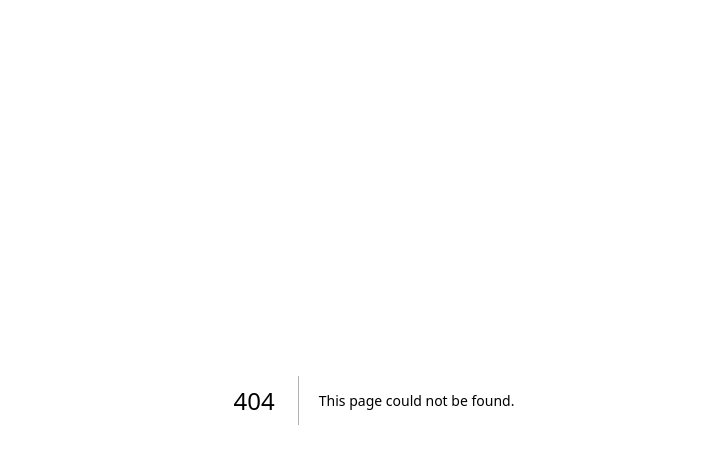
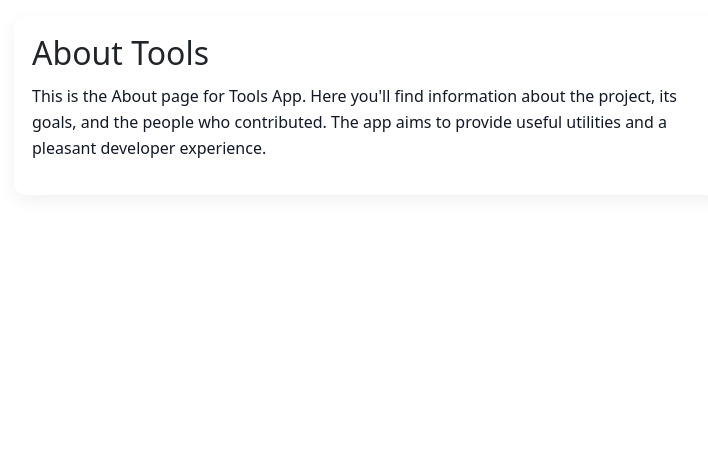
Before and after one commit to mayurkode7/Tools, a Next.js app in the folder tools-app/: page /about in a window 1280 px wide. Before the commit this address had no page. Shown: the top 464 px of the page, without its empty margins (266-974 px from the left). Built offline with nearby package versions, Linux system fonts and the light colour scheme.

Commit message:
Add About page with metadata and content for Tools App

```diff
--- /dev/null
+++ b/tools-app/src/app/about/page.js
@@ -0,0 +1,44 @@
+export const metadata = {
+    title: 'About — Tools App',
+    description: 'About page for Tools App: learn about the project, goals, and contributors.',
+};
+
+export default function AboutPage() {
+    return (
+        <main
+            style={{
+                display: 'flex',
+                justifyContent: 'center',
+                padding: '16px',
+                fontFamily: 'system-ui, -apple-system, "Segoe UI", Roboto, "Helvetica Neue", Arial',
+                background: 'transparent',
+            }}
+        >
+            <div
+                style={{
+                    width: '100%',
+                    maxWidth: 720,
+                    boxSizing: 'border-box',
+                    padding: '18px',
+                    borderRadius: 12,
+                    background: '#ffffff',
+                    boxShadow: '0 6px 18px rgba(15, 23, 42, 0.06)',
+                }}
+            >
+                <h1 style={{ margin: 0, fontSize: 'clamp(1.25rem, 5vw, 2rem)' }}>About Tools</h1>
+                <p
+                    style={{
+                        marginTop: '0.75rem',
+                        lineHeight: 1.6,
+                        fontSize: 'clamp(0.95rem, 3.5vw, 1rem)',
+                        color: '#111827',
+                    }}
+                >
+                    This is the About page for Tools App. Here you'll find information about the project,
+                    its goals, and the people who contributed. The app aims to provide useful utilities
+                    and a pleasant developer experience.
+                </p>
+            </div>
+        </main>
+    );
+}
--- a/tools-app/src/app/page.js
+++ b/tools-app/src/app/page.js
@@ -13,6 +13,7 @@ export default function Home() {
       { name: "Translator", href: "/translator" },
       { name: "Calculator", href: "/calculator" },
       { name: "Percent", href: "/percent" },
+      { name: "About", href: "/about" },
       // Add more tools here as you build them
     ],
     []
```
